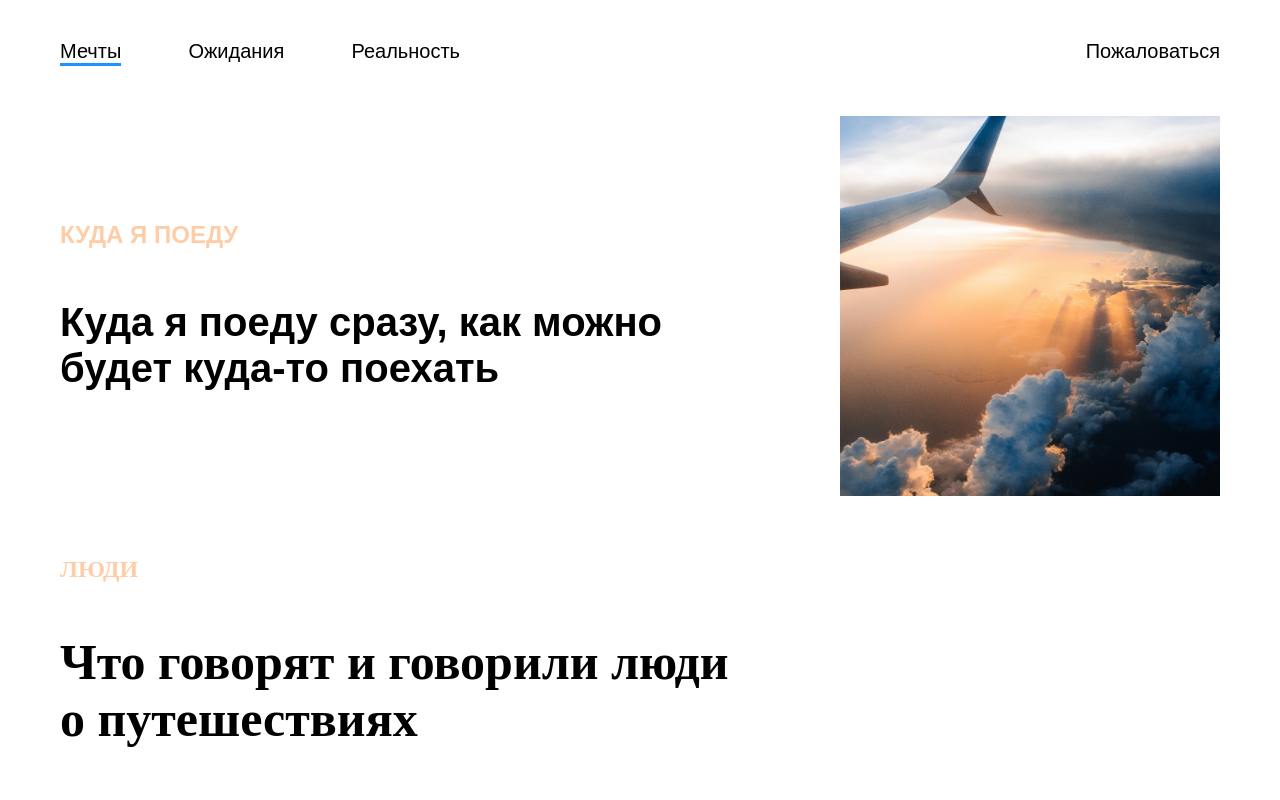
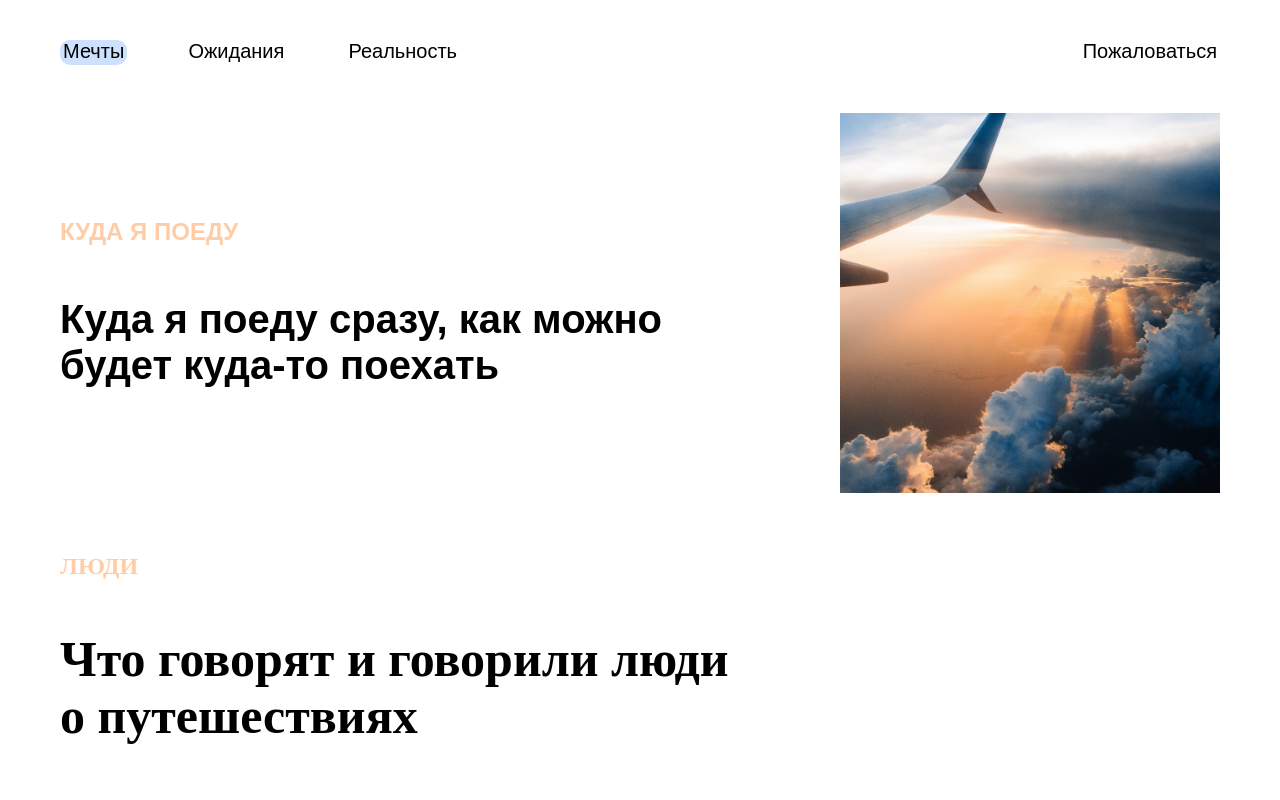
Before and after one commit to 7Alina77/competition, a plain HTML site: page index.html in a window 1280 px wide. In both pictures the pointer is over the item "Мечты". Shown: the top 800 px of the page. Drawn offline with Linux system fonts and the light colour scheme.

Commit message:
новая анимация на меню

```diff
--- a/pages/index.css
+++ b/pages/index.css
@@ -44,6 +44,9 @@
 .header__navigation-item {
   list-style: none;
   transition: 0.5s;
+  padding-left: 3px;
+  padding-right: 3px;
+  border-radius: 10px;
 }
 
 @media screen and (max-width: 630px) {
@@ -57,12 +60,14 @@
 }
 
 .header__navigation-item:hover {
-  display: inline;
-  border-bottom: 3px solid #1E90FF;
+  box-shadow: inset 0 -30px 0 rgba(155, 193, 250,0.5), 0 2px 0 rgba(155, 193, 250,0.5);
 }
 
 .header__navigation-complain {
   transition: 0.5s;
+  padding-left: 3px;
+  padding-right: 3px;
+  border-radius: 10px;
 }
 
 @media screen and (max-width: 391px) {
@@ -72,7 +77,7 @@
 }
 
 .header__navigation-complain:hover {
-  text-shadow: #FF0000 2px 2px 5px;
+  box-shadow: inset 0 -30px 0 rgba(255, 97, 107,0.5), 0 2px 0 rgba(255, 97, 107,0.5);
 }
 
 .link {
@@ -232,7 +237,7 @@
 .people__card:hover {
   cursor: pointer;
   border-radius: 15px;
-  box-shadow: #FFE4C4 5px 0 20px;
+  box-shadow: #7cb2d9 5px 0 20px;
 }
 
 .people__card-author {
```
